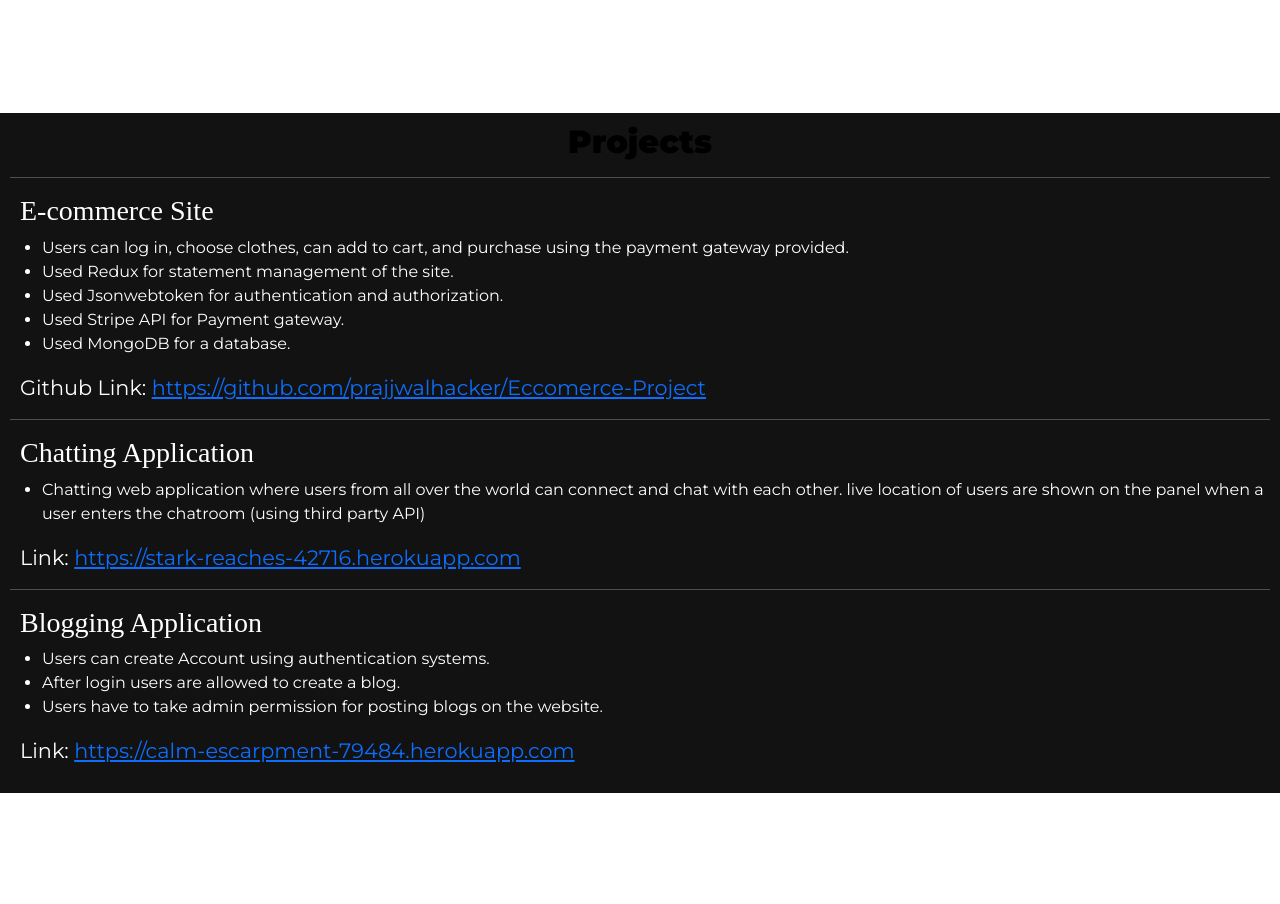
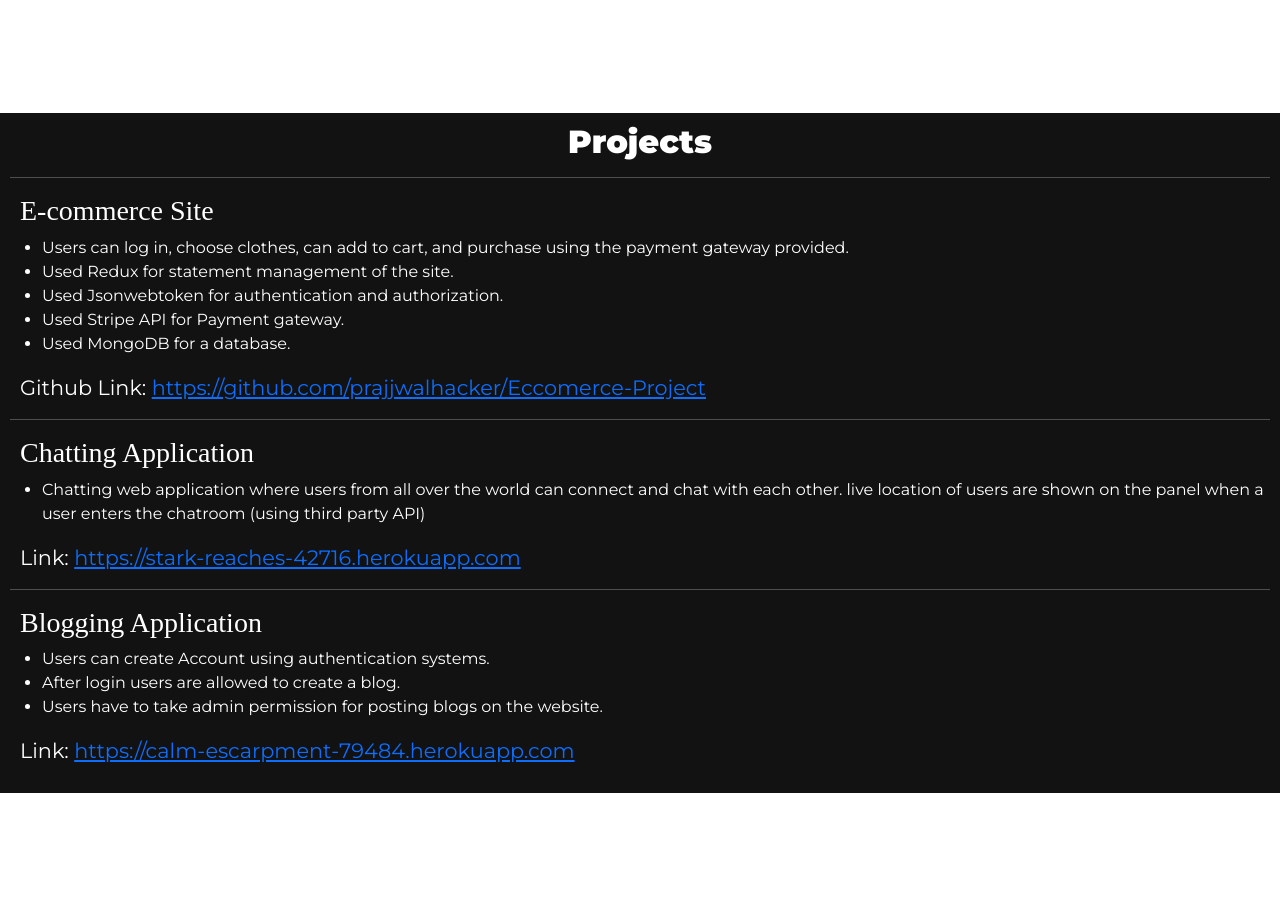
Before and after one commit to prajjwalhacker/Portfolio, a plain HTML site: page index.html in a window 1280 px wide. Shown: the part 1100-2004 px from the top of the page. Drawn offline with nearby package versions, Linux system fonts and the light colour scheme.

Commit message:
heading color changed

```diff
--- a/index.html
+++ b/index.html
@@ -86,7 +86,7 @@
 
 
   <section id="projects" style = "background-color: #121212; color : #fff; padding : 10px 10px;">
-    <h2 style = "text-align: center; color : black;"><strong>Projects</strong></h2>
+    <h2 style = "text-align: center;"><strong>Projects</strong></h2>
     <hr>
     <div>
       <h3 id = "project">E-commerce Site</h3>
```
